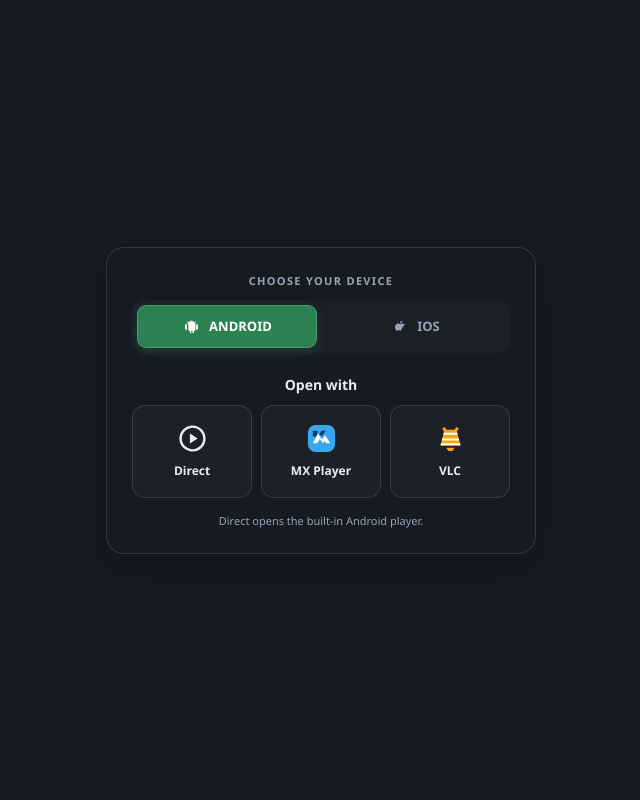
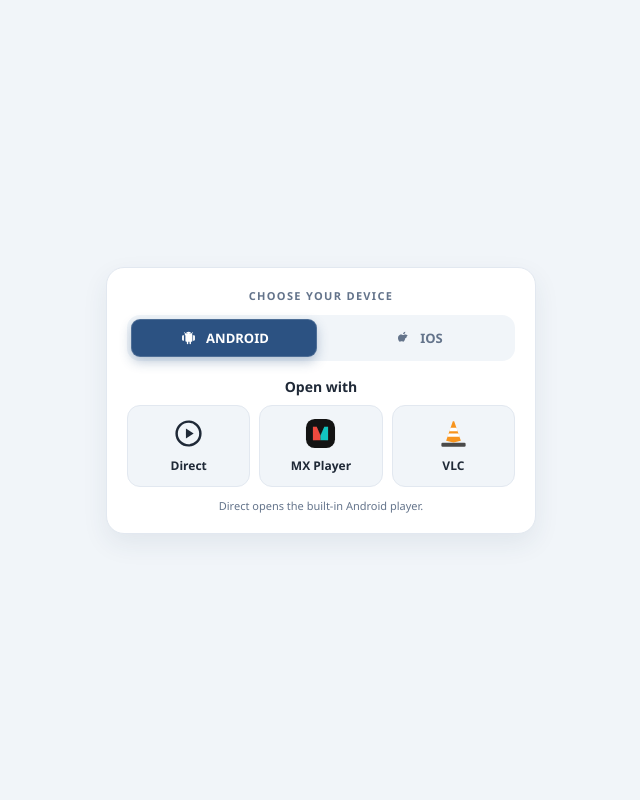
Before and after one commit to tk22kalal/bisaltele, a Flask app: template biisal/template/prepare.html in a window 1280 px wide. Shown: the whole page, without its empty margins (319-959 px from the left). Run offline with Flask 3, Linux system fonts and the light colour scheme; the template is opened without the code that fills it: most values are stand-ins (such as "Sample title", 1, 10 or a date in 2020).

Commit message:
Update prepare.html

```diff
--- a/biisal/template/prepare.html
+++ b/biisal/template/prepare.html
@@ -8,27 +8,33 @@
     <title>{{file_name}} - Generate Stream</title>
     <style>
         :root {
-            --accent: #2c8252;
+            --accent: #2c5282;
             --accent-dark: #1a365d;
+            --accent-soft: rgba(44, 82, 130, .16);
             --text: #e6edf3;
             --muted: #94a3b8;
             --panel: #161b22;
             --panel-raised: #1c2128;
             --border: rgba(148, 163, 184, .2);
+            --card-shadow: 0 14px 34px rgba(0, 0, 0, .16);
+            --btn-hover-shadow: 0 6px 16px rgba(44, 82, 130, .18);
         }
 
         * { box-sizing: border-box; }
 
         html.light {
+            --accent-soft: rgba(44, 82, 130, .1);
             --text: #1f2937;
             --muted: #64748b;
             --panel: #ffffff;
             --panel-raised: #f1f5f9;
             --border: #e2e8f0;
+            --card-shadow: 0 10px 26px rgba(44, 62, 90, .08);
+            --btn-hover-shadow: 0 5px 12px rgba(44, 82, 130, .12);
         }
 
         body {
-            background: #161b22;
+            background: var(--panel-raised);
             color: var(--text);
             font-family: 'Segoe UI', Tahoma, Geneva, Verdana, sans-serif;
             margin: 0;
@@ -39,9 +45,8 @@
             align-items: center;
             justify-content: center;
             padding: clamp(10px, 3vw, 28px);
+            transition: background .2s;
         }
-
-        html.light body { background: #f0f4f8; }
 
         .container {
             width: min(100%, 430px);
@@ -53,8 +58,8 @@
             background: var(--panel);
             border: 1px solid var(--border);
             border-radius: 18px;
-            padding: clamp(16px, 4vw, 25px);
-            box-shadow: 0 14px 34px rgba(0, 0, 0, .22);
+            padding: clamp(13px, 3.4vw, 20px);
+            box-shadow: var(--card-shadow);
         }
 
         .eyebrow {
@@ -70,8 +75,8 @@
             display: grid;
             grid-template-columns: repeat(2, minmax(0, 1fr));
             gap: 8px;
-            margin-bottom: 22px;
-            padding: 5px;
+            margin-bottom: 16px;
+            padding: 4px;
             background: var(--panel-raised);
             border-radius: 13px;
         }
@@ -89,8 +94,8 @@
             font-weight: 700;
             gap: 8px;
             justify-content: center;
-            min-height: 43px;
-            padding: 8px 10px;
+            min-height: 38px;
+            padding: 7px 10px;
             transition: background .2s, border-color .2s, color .2s, transform .2s;
         }
 
@@ -100,13 +105,13 @@
             background: var(--accent);
             border-color: rgba(255, 255, 255, .16);
             color: #fff;
-            box-shadow: 0 5px 12px rgba(44, 130, 82, .25);
+            box-shadow: 0 5px 12px rgba(44, 82, 130, .3);
         }
 
         .section-title {
             color: var(--text);
             font-size: 14px;
-            margin: 0 0 11px;
+            margin: 0 0 9px;
         }
 
         .player-grid {
@@ -129,15 +134,16 @@
             font-weight: 700;
             gap: 8px;
             justify-content: center;
-            min-height: 93px;
-            padding: 11px 5px;
-            transition: border-color .2s, background .2s, color .2s, transform .2s, opacity .2s;
+            min-height: 82px;
+            padding: 9px 5px;
+            transition: border-color .2s, background .2s, color .2s, transform .2s, opacity .2s, box-shadow .2s;
         }
 
         .player-btn svg { height: 31px; width: 31px; }
         .player-btn:hover:not(:disabled) {
-            background: rgba(44, 130, 82, .16);
+            background: var(--accent-soft);
             border-color: var(--accent);
+            box-shadow: var(--btn-hover-shadow);
             transform: translateY(-2px);
         }
         .player-btn:active:not(:disabled) { transform: scale(.97); }
@@ -155,7 +161,7 @@
         .hint {
             color: var(--muted);
             font-size: 11px;
-            margin: 15px 0 0;
+            margin: 11px 0 0;
         }
 
         .loading {
@@ -231,8 +237,8 @@
 
         @media (max-width: 350px) {
             body { padding: 8px; }
-            .choice-card { padding: 14px 11px; }
-            .player-btn { min-height: 84px; }
+            .choice-card { padding: 12px 10px; }
+            .player-btn { min-height: 74px; }
             .player-btn { font-size: 11px; }
         }
     </style>
@@ -259,11 +265,21 @@
                     <span>Direct</span>
                 </button>
                 <button type="button" class="player-btn" id="mxBtn" onclick="openPlayer('mx')" aria-label="Open in MX Player">
-                    <svg viewBox="0 0 32 32" aria-hidden="true"><rect x="2" y="2" width="28" height="28" rx="8" fill="#38a7ef"/><path d="m7 21 5.4-10 4.1 6 3.2-4.4L25 21h-4l-1.6-2.5-1.8 2.5-3.2-4.5L11.5 21H7Z" fill="#fff"/><path d="M7 8h4.5L14 11.5 16 8h4.2l-4 6-4.1-5.2L10.5 14H7V8Z" fill="#073b68"/></svg>
+                    <svg viewBox="0 0 32 32" aria-hidden="true">
+                        <rect x="1" y="1" width="30" height="30" rx="9" fill="#131313"/>
+                        <path d="M8 23V9h4l4 8 4-8h4v14h-3v-9l-3.5 7h-3L11 14v9H8Z" fill="#fff" opacity=".12"/>
+                        <path d="M8.2 23V9h3.9l3.4 8 .5 1.3V23H8.2Z" fill="#ef4a3f"/>
+                        <path d="M23.8 23V9h-3.9l-3.4 8-.5 1.3V23h7.8Z" fill="#12c4c0"/>
+                    </svg>
                     <span>MX Player</span>
                 </button>
                 <button type="button" class="player-btn" id="vlcBtn" onclick="openPlayer('vlc')" aria-label="Open in VLC">
-                    <svg viewBox="0 0 32 32" aria-hidden="true"><path d="m10 4 2 3h8l2-3 2.7 1.7-2 3.1 3.7 14.7H5.6L9.3 8.8l-2-3.1L10 4Z" fill="#f4a51c"/><path d="M9 11h14M7.3 17h17.4M6 22h20" fill="none" stroke="#fff" stroke-width="2.1"/><path d="M11.6 25.5h8.8L18 29h-4l-2.4-3.5Z" fill="#f4a51c"/></svg>
+                    <svg viewBox="0 0 32 32" aria-hidden="true">
+                        <rect x="3.5" y="25.5" width="25" height="4.2" rx="1.3" fill="#4a4a4a"/>
+                        <path d="M15.3 3.4h1.4l6.9 20-7.6 1.8-7.6-1.8 6.9-20Z" fill="#f7941e"/>
+                        <path d="M12.85 10.1h6.3l1.25 3.55h-8.8l1.25-3.55Z" fill="#fff"/>
+                        <path d="M10.85 15.9h10.3l1.25 3.55H9.6l1.25-3.55Z" fill="#fff"/>
+                    </svg>
                     <span>VLC</span>
                 </button>
             </div>
@@ -314,27 +330,33 @@
     </div>
 
     <script>
+        // This block has no server-templated values in it, so it can never fail
+        // to parse — theme detection must always run, even if the templated
+        // block below gets served with an unfilled placeholder.
         const urlParams = new URLSearchParams(window.location.search);
         const linkType  = urlParams.get('type');
-        const accessCode = {{access_code_json}};
         let selectedPlatform = 'android';
 
         window.addEventListener('DOMContentLoaded', () => {
+            syncTheme();
             if (linkType === 'download') {
                 document.getElementById('stream-mode').style.display = 'none';
                 document.getElementById('download-mode').style.display = 'block';
                 startDownload();
-            } else {
-                syncThemeWithParent();
             }
         });
 
-        function syncThemeWithParent() {
+        function syncTheme() {
             try {
                 const parentTheme = window.parent.document.documentElement.getAttribute('data-theme');
-                if (parentTheme === 'light') document.documentElement.classList.add('light');
+                if (parentTheme === 'light') { document.documentElement.classList.add('light'); return; }
+                if (parentTheme === 'dark')  { document.documentElement.classList.remove('light'); return; }
             } catch (_) {
-                // The embedded page still has a matching dark default if access is restricted.
+                // Cross-origin preview frames block reading the parent's theme;
+                // fall through to the OS/browser preference instead.
+            }
+            if (window.matchMedia && window.matchMedia('(prefers-color-scheme: light)').matches) {
+                document.documentElement.classList.add('light');
             }
         }
 
@@ -355,6 +377,10 @@
                 ? 'Direct opens the built-in Android player.'
                 : 'Direct opens the iOS / PC player. External players are Android-only.';
         }
+    </script>
+    <script>
+        // Server-templated values live here in isolation.
+        const accessCode = {{access_code_json}};
 
         async function openPlayer(player, retryCount = 0) {
             if (selectedPlatform !== 'android' && player !== 'direct') return;
```
